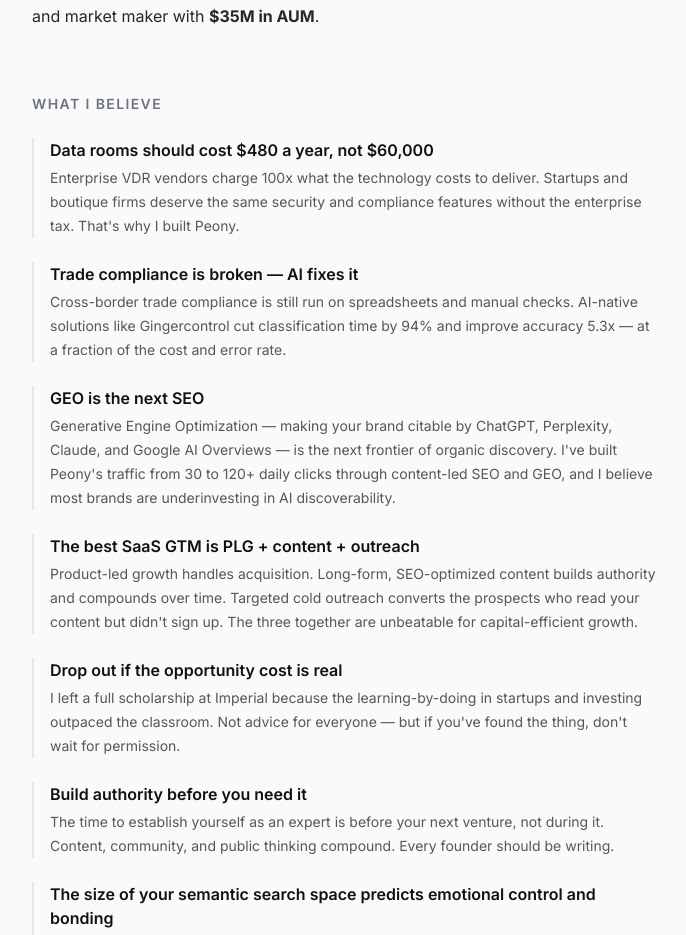
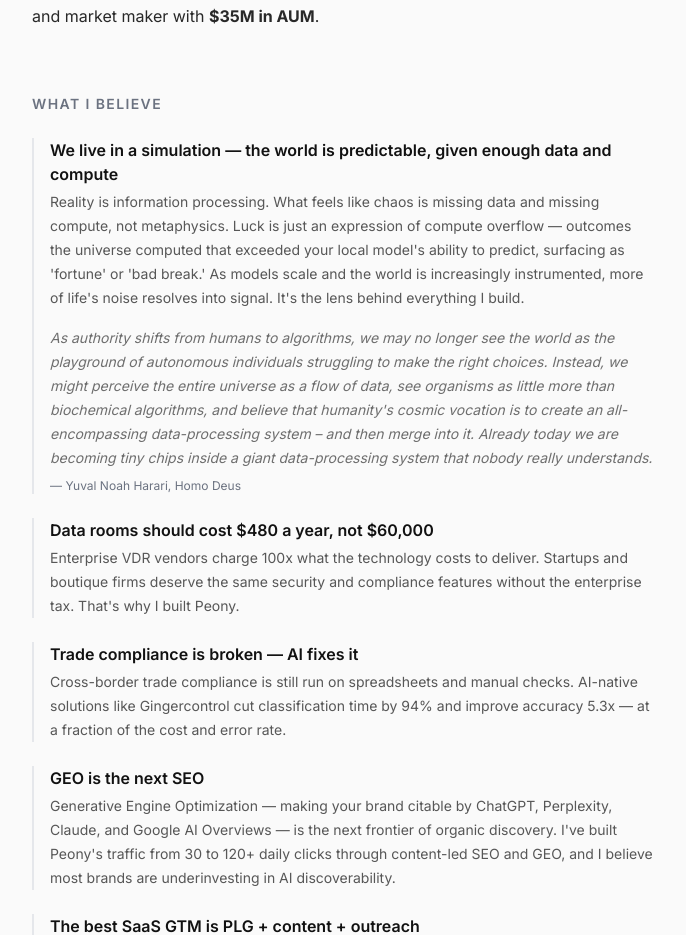
Before and after one commit to lolzfag/seanyu-site, a Next.js app: page / in a window 1280 px wide. Shown: the part 1160-2095 px from the top of the page, without its empty margins (296-982 px from the left). Built offline with nearby package versions, Linux system fonts and the light colour scheme.

Commit message:
Add "We live in a simulation" as lead belief with Harari quote
Extends Belief component to support optional quote + attribution.

Co-Authored-By: Claude Opus 4.7 (1M context) <noreply@anthropic.com>

```diff
--- a/src/app/page.tsx
+++ b/src/app/page.tsx
@@ -134,6 +134,12 @@ export default function Home() {
             What I Believe
           </h2>
           <div className="space-y-6">
+            <Belief
+              title="We live in a simulation — the world is predictable, given enough data and compute"
+              body="Reality is information processing. What feels like chaos is missing data and missing compute, not metaphysics. Luck is just an expression of compute overflow — outcomes the universe computed that exceeded your local model's ability to predict, surfacing as 'fortune' or 'bad break.' As models scale and the world is increasingly instrumented, more of life's noise resolves into signal. It's the lens behind everything I build."
+              quote="As authority shifts from humans to algorithms, we may no longer see the world as the playground of autonomous individuals struggling to make the right choices. Instead, we might perceive the entire universe as a flow of data, see organisms as little more than biochemical algorithms, and believe that humanity's cosmic vocation is to create an all-encompassing data-processing system – and then merge into it. Already today we are becoming tiny chips inside a giant data-processing system that nobody really understands."
+              attribution="Yuval Noah Harari, Homo Deus"
+            />
             <Belief
               title="Data rooms should cost $480 a year, not $60,000"
               body="Enterprise VDR vendors charge 100x what the technology costs to deliver. Startups and boutique firms deserve the same security and compliance features without the enterprise tax. That's why I built Peony."
@@ -331,11 +337,31 @@ export default function Home() {
   );
 }
 
-function Belief({ title, body }: { title: string; body: string }) {
+function Belief({
+  title,
+  body,
+  quote,
+  attribution,
+}: {
+  title: string;
+  body: string;
+  quote?: string;
+  attribution?: string;
+}) {
   return (
     <div className="border-l-2 border-border pl-4">
       <h3 className="text-base font-semibold text-foreground">{title}</h3>
       <p className="mt-1 text-sm leading-6 text-foreground/70">{body}</p>
+      {quote && (
+        <blockquote className="mt-4 text-sm italic leading-6 text-foreground/60">
+          {quote}
+          {attribution && (
+            <footer className="mt-2 not-italic text-xs text-muted">
+              — {attribution}
+            </footer>
+          )}
+        </blockquote>
+      )}
     </div>
   );
 }
```
